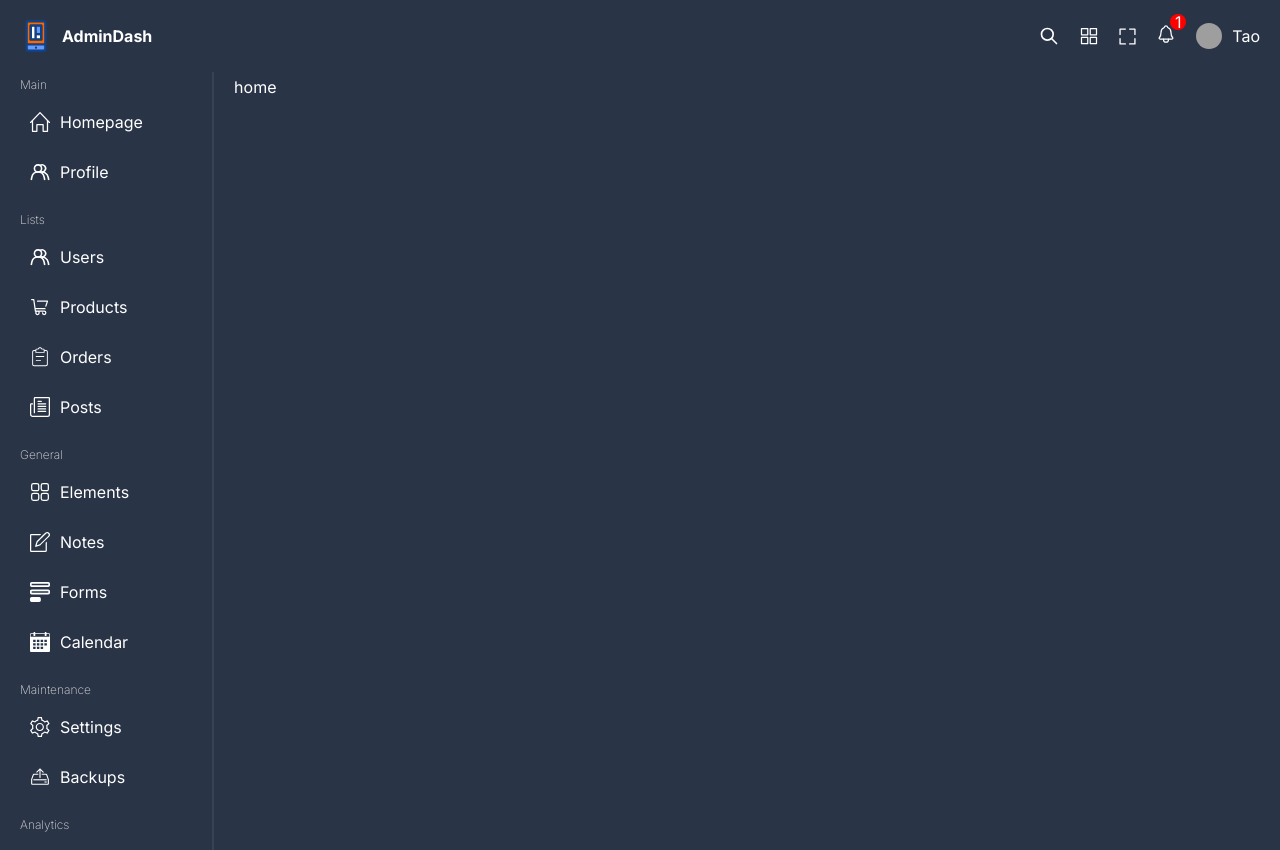
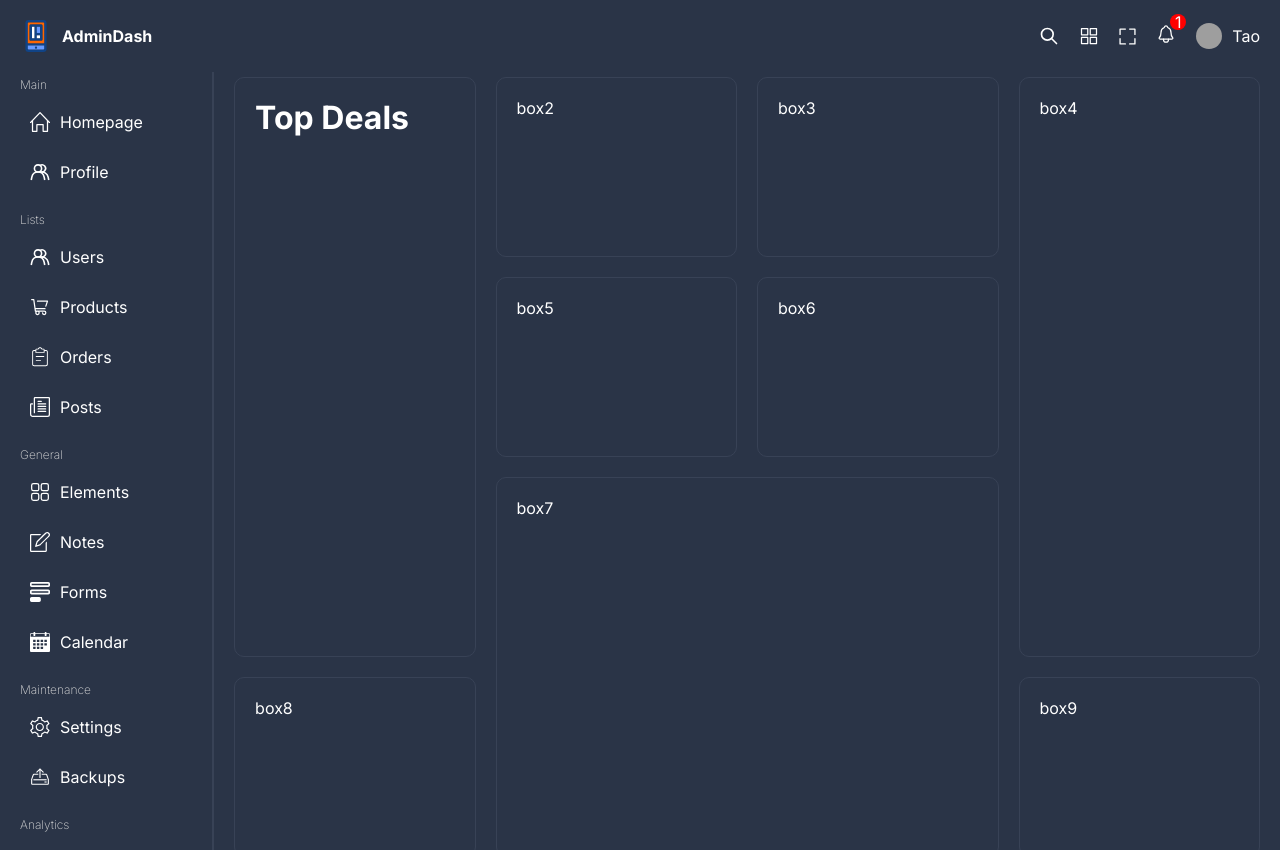
Before and after one commit to rica213/admin-dashboard-vite, a React (Vite) app: page / in a window 1280 px wide. Shown: the top 850 px of the page. Built offline with nearby package versions, Linux system fonts and the light colour scheme; grey boxes are pictures that could not be loaded.

Commit message:
implement homepage first part

```diff
--- /dev/null
+++ b/src/components/topBox/TopBox.tsx
@@ -0,0 +1,9 @@
+import './topBox.scss';
+
+const TopBox = () => {
+  return (
+    <h1>Top Deals</h1>
+  )
+}
+
+export default TopBox;
--- a/src/data.ts
+++ b/src/data.ts
@@ -109,3 +109,13 @@
     ],
   },
 ];
+
+export const topDealUsers = [
+  {
+    id: 1,
+    img: '',
+    username: 'Elva McDonald',
+    email: 'elva@gmail.com',
+    amount: '3.655',
+  },
+];
--- a/src/pages/home/Home.tsx
+++ b/src/pages/home/Home.tsx
@@ -1,11 +1,22 @@
-import './home.scss'
+import TopBox from '../../components/topBox/TopBox';
+import './home.scss';
 
 const Home = () => {
   return (
-    <div className='home'>
-      home
+    <div className="home">
+      <div className="box box1">
+        <TopBox />
+      </div>
+      <div className="box box2">box2</div>
+      <div className="box box3">box3</div>
+      <div className="box box4">box4</div>
+      <div className="box box5">box5</div>
+      <div className="box box6">box6</div>
+      <div className="box box7">box7</div>
+      <div className="box box8">box8</div>
+      <div className="box box9">box9</div>
     </div>
-  )
-}
+  );
+};
 
-export default Home
+export default Home;
--- a/src/pages/home/home.scss
+++ b/src/pages/home/home.scss
@@ -0,0 +1,23 @@
+@import '../../styles/variables.scss';
+
+.home {
+  display: grid;
+  gap: 20px;
+  grid-template-columns: repeat(4, 1fr);
+  grid-auto-rows: minmax(180px, auto);
+  .box {
+    padding: 20px;
+    border-radius: 10px;
+    border: 1px solid $soft-bg;
+  }
+
+  .box1, .box4 {
+    grid-column: span 1;
+    grid-row: span 3;
+  }
+
+  .box7 {
+    grid-column: span 2;
+    grid-row: span 2;
+  }
+}
```
Also changed, not shown: src/components/topBox/topBox.scss (added).
